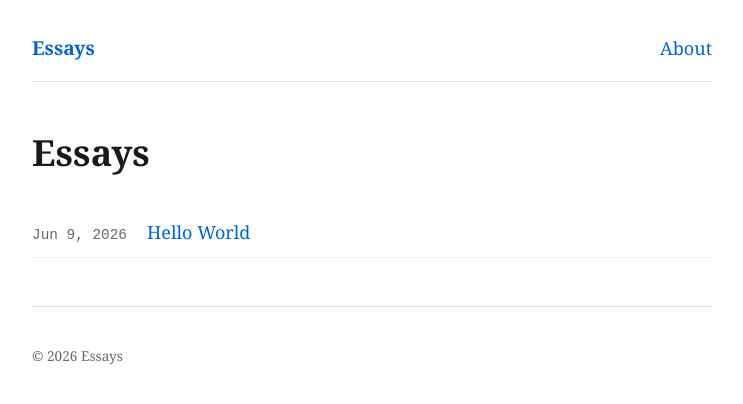
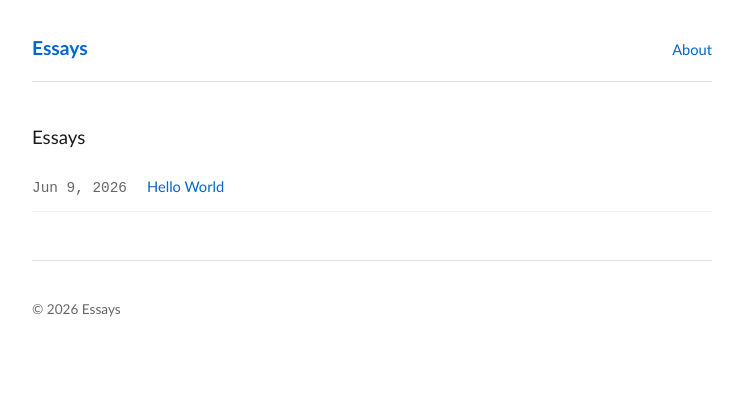
Before and after one commit to rmatte01/essays, a Jekyll site: the page built from index.md, in a window 1280 px wide. Shown: the top 404 px of the page, without its empty margins (268-1011 px from the left). Built offline with Jekyll 4.4.1, drawn with Linux system fonts in a browser that asks for light colours.

Commit message:
style: Calibri 11pt body, Calibri Light 14pt headings
🌀 Magic applied with Wibey CLI 🪄 (https://wibey.walmart.com/cli)

Co-Authored-By: Wibey CLI <genai-coding-assistants@walmart.com>

```diff
--- a/assets/style.css
+++ b/assets/style.css
@@ -18,13 +18,19 @@
 }
 
 body {
-  font-family: Georgia, serif;
-  font-size: 1.125rem;
+  font-family: "Calibri", "Calibri Light", sans-serif;
+  font-size: 11pt;
   line-height: 1.7;
   color: var(--text);
   background: var(--bg);
   margin: 0;
   padding: 0 1rem;
+}
+
+h1, h2, h3, h4, h5, h6 {
+  font-family: "Calibri Light", "Calibri", sans-serif;
+  font-size: 14pt;
+  font-weight: 300;
 }
 
 header, main, footer {
```
